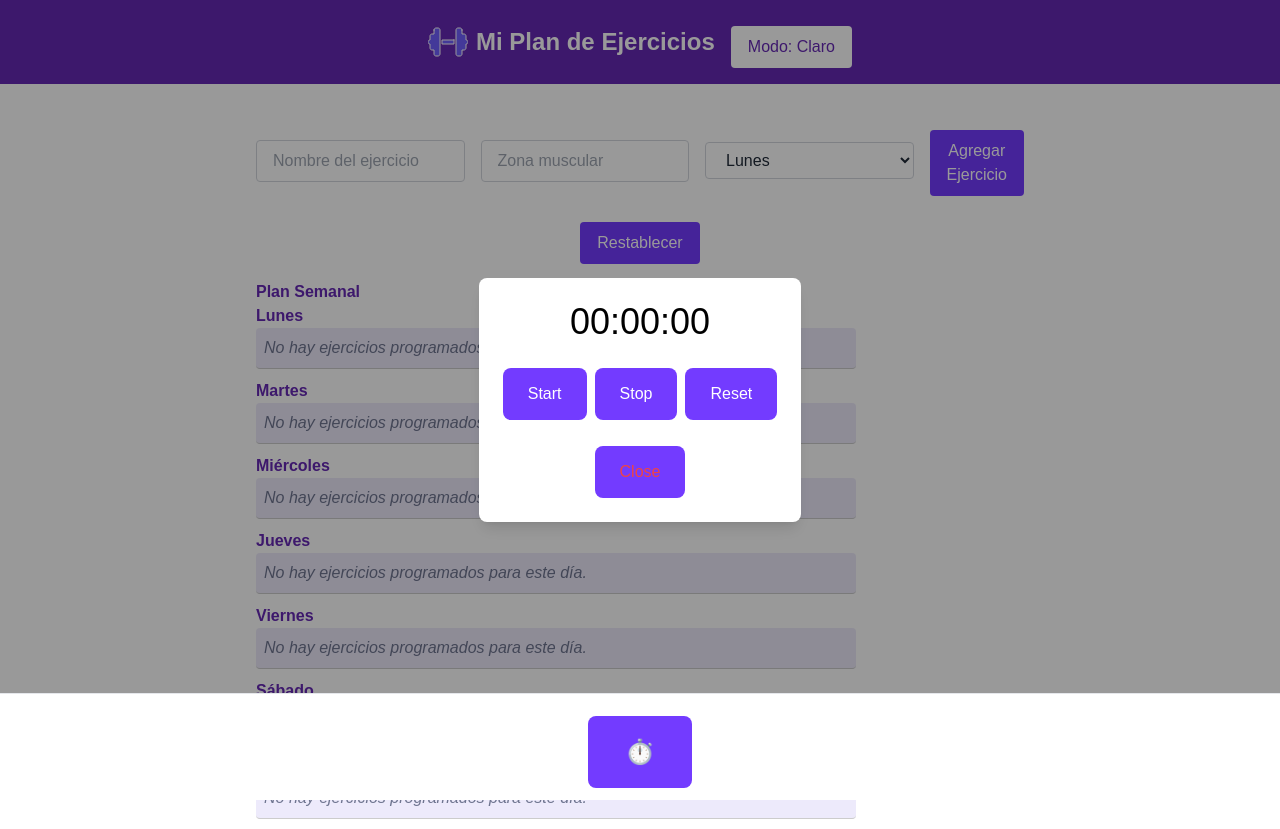
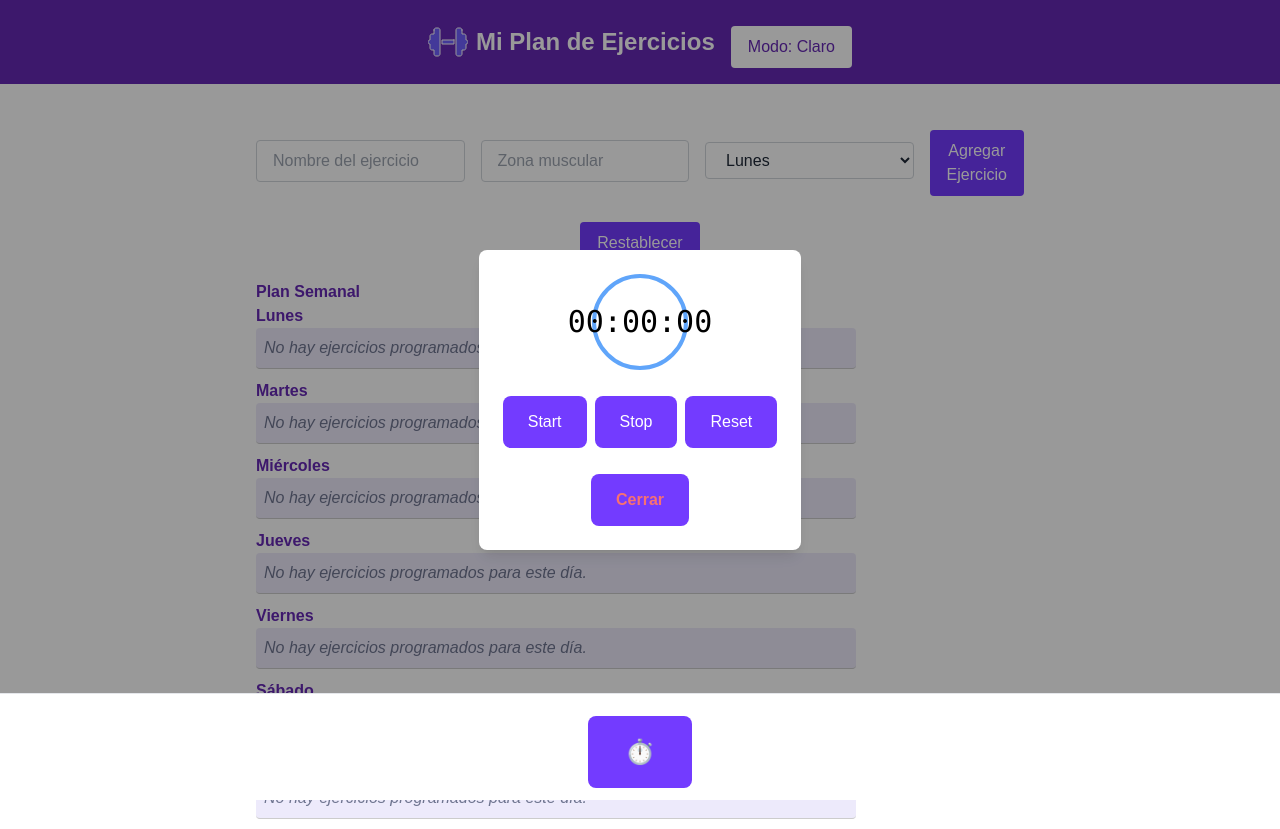
Before and after one commit to AlbertoRodBa/fit-app, a React (Vite) app: page / in a window 1280 px wide. Both pictures are taken after a click on the button "⏱️". Built offline with nearby package versions, Linux system fonts and the light colour scheme.

Commit message:
Agrega animación de timer

```diff
--- a/src/components/Timer.jsx
+++ b/src/components/Timer.jsx
@@ -1,14 +1,14 @@
-import React, { useState, useRef } from "react";
+import React, { useState, useRef, useEffect } from "react";
 
 const Timer = ({ onClose }) => {
-  const [seconds, setSeconds] = useState(0);
+  const [milliseconds, setMilliseconds] = useState(0);
   const [running, setRunning] = useState(false);
   const intervalRef = useRef(null);
 
   const start = () => {
     if (!running) {
       setRunning(true);
-      intervalRef.current = setInterval(() => setSeconds(s => s + 1), 1000);
+      intervalRef.current = setInterval(() => setMilliseconds(ms => ms + 10), 10);
     }
   };
 
@@ -18,20 +18,39 @@ const Timer = ({ onClose }) => {
   };
 
   const reset = () => {
-    setSeconds(0);
+    setMilliseconds(0);
     stop();
   };
+
+  useEffect(() => {
+    return () => clearInterval(intervalRef.current);
+  }, []);
+
+  // Format time as mm:ss:ms
+  const minutes = String(Math.floor(milliseconds / 60000)).padStart(2, "0");
+  const seconds = String(Math.floor((milliseconds % 60000) / 1000)).padStart(2, "0");
+  const ms = String(Math.floor((milliseconds % 1000) / 10)).padStart(2, "0");
 
   return (
     <div className="fixed inset-0 bg-black bg-opacity-40 flex items-center justify-center z-50">
       <div className="bg-white dark:bg-gray-800 p-6 rounded-lg shadow-lg flex flex-col items-center">
-        <span className="text-4xl mb-4">{new Date(seconds * 1000).toISOString().substr(11, 8)}</span>
+        {/* Spinning animation */}
+<div className="relative mb-4">
+  <div
+    className={`w-24 h-24 rounded-full border-4 border-blue-400 ${
+      running ? "animate-pulse" : ""
+    }`}
+  ></div>
+  <span className="absolute inset-0 flex items-center justify-center text-3xl font-mono select-none">
+    {minutes}:{seconds}:{ms}
+  </span>
+</div>
         <div className="flex gap-2 mb-4">
           <button onClick={start} disabled={running} className="btn">Start</button>
           <button onClick={stop} disabled={!running} className="btn">Stop</button>
           <button onClick={reset} className="btn">Reset</button>
         </div>
-        <button onClick={onClose} className="text-red-500">Close</button>
+        <button onClick={onClose} className="text-red-400 font-bold">Cerrar</button>
       </div>
     </div>
   );
```
